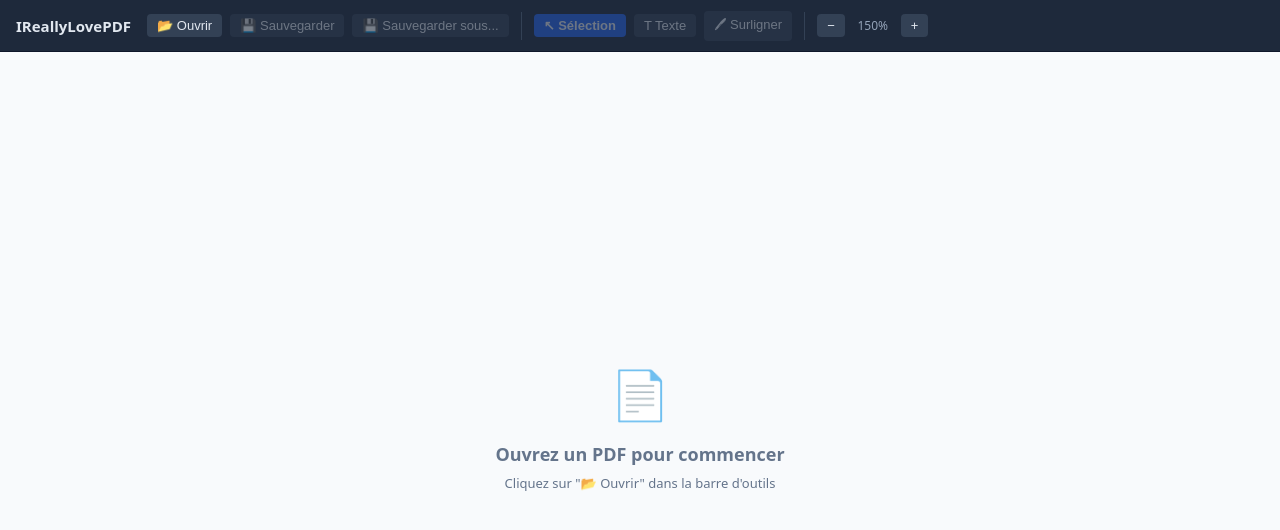
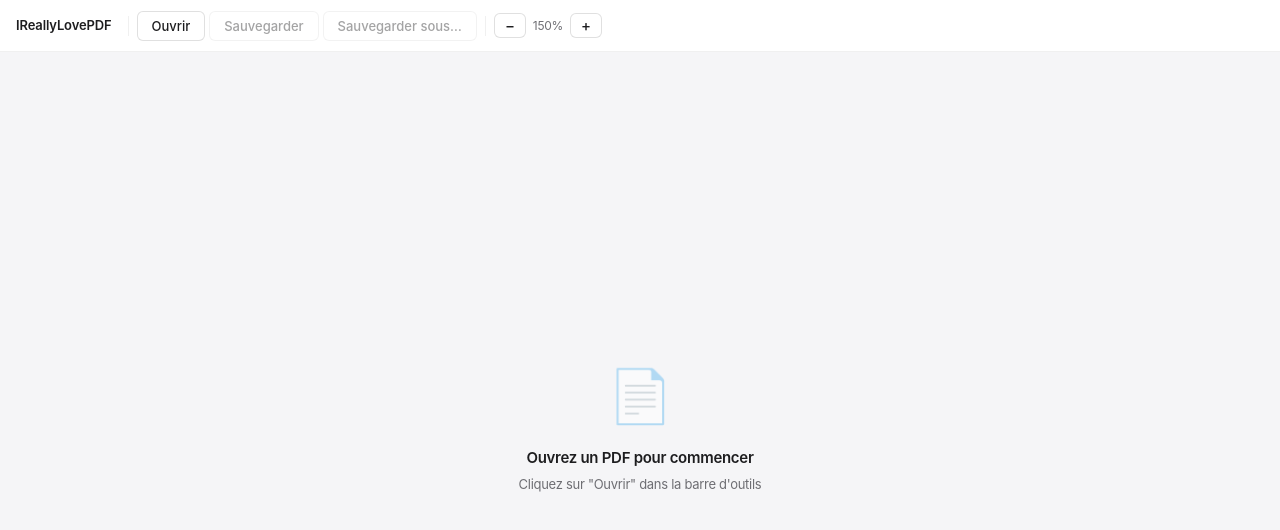
Before and after one commit to AmelienLS/IReallyLovePDF, a React (Vite) app: page / in a window 1280 px wide. Shown: the top 530 px of the page. Built offline with nearby package versions, Linux system fonts and the light colour scheme.

Commit message:
0.2.0 feat(ui): apply Apple HIG design system

```diff
--- a/src/App.tsx
+++ b/src/App.tsx
@@ -9,37 +9,37 @@ export default function App() {
   const { docRef, loading, error } = usePdfLoader(rawBytes);
 
   return (
-    <div
-      style={{
-        display: "flex",
-        flexDirection: "column",
-        height: "100vh",
-        fontFamily: "system-ui, sans-serif",
-        overflow: "hidden",
-      }}
-    >
+    <div style={{ display: "flex", flexDirection: "column", height: "100vh", overflow: "hidden" }}>
       <Toolbar />
 
-      {loading && (
-        <div style={centerStyle}>Chargement du PDF...</div>
-      )}
+      {loading && <Center><Spinner /></Center>}
 
       {error && (
-        <div style={{ ...centerStyle, color: "#ef4444" }}>
+        <Center>
+          <div style={{
+            background: "var(--red-bg)",
+            color: "var(--red)",
+            borderRadius: "var(--radius-md)",
+            padding: "12px 20px",
+            fontSize: 13,
+          }}>
             Erreur : {error}
           </div>
+        </Center>
       )}
 
       {!loading && !error && !rawBytes && (
-        <div style={centerStyle}>
-          <div style={{ textAlign: "center", color: "#64748b" }}>
-            <div style={{ fontSize: 48, marginBottom: 16 }}>📄</div>
-            <div style={{ fontSize: 18, fontWeight: 600 }}>Ouvrez un PDF pour commencer</div>
-            <div style={{ fontSize: 13, marginTop: 8 }}>
-              Cliquez sur "📂 Ouvrir" dans la barre d'outils
+        <Center>
+          <div style={{ textAlign: "center", color: "var(--text-tertiary)" }}>
+            <div style={{ fontSize: 52, marginBottom: 12, opacity: 0.5 }}>📄</div>
+            <div style={{ fontSize: 15, fontWeight: 600, color: "var(--text-primary)", marginBottom: 6 }}>
+              Ouvrez un PDF pour commencer
+            </div>
+            <div style={{ fontSize: 13, color: "var(--text-secondary)" }}>
+              Cliquez sur "Ouvrir" dans la barre d'outils
             </div>
           </div>
-        </div>
+        </Center>
       )}
 
       {!loading && !error && rawBytes && docRef.current && (
@@ -52,10 +52,32 @@ export default function App() {
   );
 }
 
-const centerStyle: React.CSSProperties = {
+function Center({ children }: { children: React.ReactNode }) {
+  return (
+    <div style={{
       flex: 1,
       display: "flex",
       alignItems: "center",
       justifyContent: "center",
-  background: "#f8fafc",
-};
+      background: "var(--bg-window)",
+    }}>
+      {children}
+    </div>
+  );
+}
+
+function Spinner() {
+  return (
+    <div style={{ display: "flex", flexDirection: "column", alignItems: "center", gap: 12 }}>
+      <div style={{
+        width: 20, height: 20,
+        border: "2px solid var(--border)",
+        borderTop: "2px solid var(--accent)",
+        borderRadius: "50%",
+        animation: "spin 0.8s linear infinite",
+      }} />
+      <span style={{ fontSize: 13, color: "var(--text-secondary)" }}>Chargement…</span>
+      <style>{`@keyframes spin { to { transform: rotate(360deg); } }`}</style>
+    </div>
+  );
+}
--- a/src/components/layout/Toolbar.tsx
+++ b/src/components/layout/Toolbar.tsx
@@ -10,9 +10,8 @@ export function Toolbar() {
   const setZoom = usePdfStore((s) => s.setZoom);
   const loadFile = usePdfStore((s) => s.loadFile);
   const isDirty = usePdfStore((s) => s.isDirty);
+  const pageCount = usePdfStore((s) => s.pageOrder.length);
   const { doSave } = useSaveDocument();
-  // pageCount not directly available here, derive from pageOrder
-  const pageCount = usePdfStore((s) => s.pageOrder.length);
 
   const handleOpen = async () => {
     const selected = await open({
@@ -23,8 +22,6 @@ export function Toolbar() {
     const path = typeof selected === "string" ? selected : selected[0];
     const bytes: number[] = await invoke("open_pdf", { path });
     const uint8 = new Uint8Array(bytes);
-    // We need page count before loading into store — let PDF.js tell us via the loader
-    // Temporarily load to get page count
     const { pdfjs } = await import("../../lib/pdfjs");
     const doc = await pdfjs.getDocument({ data: uint8.slice() }).promise;
     const count = doc.numPages;
@@ -32,116 +29,138 @@ export function Toolbar() {
     loadFile(path, uint8, count);
   };
 
+  const tools = [
+    { id: "select"    as const, label: "Sélection",  icon: "↖" },
+    { id: "text"      as const, label: "Texte",       icon: "T" },
+    { id: "highlight" as const, label: "Surligner",   icon: "✦" },
+  ];
+
   return (
-    <div
-      style={{
-        height: 52,
-        background: "#1e293b",
+    <div style={{
+      height: "var(--titlebar-height)",
+      background: "var(--bg-card)",
+      borderBottom: "0.5px solid var(--separator)",
       display: "flex",
       alignItems: "center",
-        gap: 8,
+      gap: 6,
       padding: "0 16px",
       flexShrink: 0,
-        borderBottom: "1px solid #0f172a",
-      }}
-    >
-      <span style={{ color: "#e2e8f0", fontWeight: 700, fontSize: 15, marginRight: 8 }}>
+    }}>
+      <span style={{
+        fontSize: 13,
+        fontWeight: 600,
+        color: "var(--text-primary)",
+        marginRight: 8,
+        letterSpacing: "-0.01em",
+      }}>
         IReallyLovePDF
       </span>
 
-      <ToolbarBtn onClick={handleOpen} label="📂 Ouvrir" />
-      <ToolbarBtn
+      <Sep />
+
+      {/* File actions */}
+      <div style={{ display: "flex", gap: 4 }}>
+        <button className="btn-secondary" onClick={handleOpen}>
+          Ouvrir
+        </button>
+        <button
+          className="btn-secondary"
           onClick={() => doSave(false)}
-        label={isDirty ? "💾 Sauvegarder*" : "💾 Sauvegarder"}
           disabled={pageCount === 0}
-        highlight={isDirty}
-      />
-      <ToolbarBtn
+          style={isDirty ? { color: "var(--accent)" } : {}}
+        >
+          {isDirty ? "Sauvegarder •" : "Sauvegarder"}
+        </button>
+        <button
+          className="btn-secondary"
           onClick={() => doSave(true)}
-        label="💾 Sauvegarder sous..."
           disabled={pageCount === 0}
-      />
+        >
+          Sauvegarder sous…
+        </button>
+      </div>
 
-      <div style={{ width: 1, height: 28, background: "#334155", margin: "0 4px" }} />
+      {pageCount > 0 && (
+        <>
+          <Sep />
 
-      {(["select", "text", "highlight"] as const).map((mode) => (
-        <ToolbarBtn
-          key={mode}
-          onClick={() => setToolMode(mode)}
-          label={
-            mode === "select" ? "↖ Sélection" : mode === "text" ? "T Texte" : "🖊 Surligner"
-          }
-          active={toolMode === mode}
-          disabled={pageCount === 0}
-        />
+          {/* Tool mode — tab-bar style */}
+          <div style={{
+            display: "flex",
+            background: "var(--bg-grouped)",
+            borderRadius: "var(--radius-md)",
+            padding: 3,
+            gap: 2,
+          }}>
+            {tools.map(({ id, label, icon }) => (
+              <button
+                key={id}
+                onClick={() => setToolMode(id)}
+                style={{
+                  background: toolMode === id ? "var(--accent)" : "transparent",
+                  color: toolMode === id ? "#fff" : "var(--text-secondary)",
+                  borderRadius: "var(--radius-sm)",
+                  padding: "4px 12px",
+                  fontSize: 12,
+                  fontWeight: 500,
+                  border: "none",
+                  boxShadow: toolMode === id ? "0 1px 3px rgba(0,0,0,0.12)" : "none",
+                  transition: "all 0.15s ease",
+                  gap: 5,
+                }}
+              >
+                <span style={{ fontSize: 11 }}>{icon}</span> {label}
+              </button>
             ))}
+          </div>
+        </>
+      )}
 
-      <div style={{ width: 1, height: 28, background: "#334155", margin: "0 4px" }} />
+      <Sep />
 
+      {/* Zoom */}
+      <div style={{ display: "flex", alignItems: "center", gap: 4 }}>
         <button
+          className="btn-secondary"
+          style={{ padding: "4px 10px", fontSize: 15, lineHeight: 1 }}
           onClick={() => setZoom(zoom - 0.25)}
           disabled={zoom <= 0.5}
-        style={btnStyle}
         >
           −
         </button>
-      <span style={{ color: "#94a3b8", fontSize: 12, minWidth: 40, textAlign: "center" }}>
+        <span style={{ fontSize: 12, color: "var(--text-secondary)", minWidth: 36, textAlign: "center" }}>
           {Math.round(zoom * 100)}%
         </span>
         <button
+          className="btn-secondary"
+          style={{ padding: "4px 10px", fontSize: 15, lineHeight: 1 }}
           onClick={() => setZoom(zoom + 0.25)}
           disabled={zoom >= 3}
-        style={btnStyle}
         >
           +
         </button>
+      </div>
 
       {pageCount > 0 && (
-        <span style={{ color: "#64748b", fontSize: 11, marginLeft: "auto" }}>
+        <span style={{
+          marginLeft: "auto",
+          fontSize: 11,
+          color: "var(--text-tertiary)",
+        }}>
           {pageCount} page{pageCount > 1 ? "s" : ""}
-          {isDirty ? " · non sauvegardé" : ""}
         </span>
       )}
     </div>
   );
 }
 
-const btnStyle: React.CSSProperties = {
-  background: "#334155",
-  border: "none",
-  borderRadius: 4,
-  color: "#e2e8f0",
-  padding: "4px 10px",
-  cursor: "pointer",
-  fontSize: 13,
-};
-
-function ToolbarBtn({
-  onClick,
-  label,
-  active,
-  disabled,
-  highlight,
-}: {
-  onClick: () => void;
-  label: string;
-  active?: boolean;
-  disabled?: boolean;
-  highlight?: boolean;
-}) {
+function Sep() {
   return (
-    <button
-      onClick={onClick}
-      disabled={disabled}
-      style={{
-        ...btnStyle,
-        background: active ? "#2563eb" : highlight ? "#b45309" : "#334155",
-        opacity: disabled ? 0.4 : 1,
-        cursor: disabled ? "default" : "pointer",
-        fontWeight: active ? 600 : 400,
-      }}
-    >
-      {label}
-    </button>
+    <div style={{
+      width: 1, height: 20,
+      background: "var(--separator)",
+      margin: "0 2px",
+      flexShrink: 0,
+    }} />
   );
 }
--- a/src/components/viewer/EditOverlay.tsx
+++ b/src/components/viewer/EditOverlay.tsx
@@ -15,10 +15,9 @@ export function EditOverlay({ edit, scale, pageHeightPt }: Props) {
 
   const r = edit.originalRect;
   const left = r.x * scale;
-  const bottom = r.y * scale;
-  const top = pageHeightPt * scale - bottom - r.height * scale;
+  const top = pageHeightPt * scale - (r.y + r.height) * scale;
   const width = Math.max(r.width * scale, 80);
-  const fontSize = Math.max(r.height * scale * 0.9, 8);
+  const fontSize = Math.max(r.height * scale * 0.88, 8);
 
   useEffect(() => {
     textareaRef.current?.focus();
@@ -31,9 +30,7 @@ export function EditOverlay({ edit, scale, pageHeightPt }: Props) {
   };
 
   const handleKey = (e: React.KeyboardEvent) => {
-    if (e.key === "Escape") {
-      removeEdit(edit.id);
-    }
+    if (e.key === "Escape") removeEdit(edit.id);
     e.stopPropagation();
   };
 
@@ -50,16 +47,18 @@ export function EditOverlay({ edit, scale, pageHeightPt }: Props) {
         width,
         minHeight: r.height * scale + 4,
         fontSize,
-        fontFamily: "Helvetica, Arial, sans-serif",
-        border: "2px solid #2563eb",
-        background: "rgba(255,255,255,0.95)",
-        padding: "1px 2px",
+        fontFamily: "var(--font-sans)",
+        border: "1.5px solid var(--accent)",
+        background: "var(--bg-card)",
+        borderRadius: "var(--radius-sm)",
+        padding: "2px 4px",
         resize: "both",
         zIndex: 20,
         outline: "none",
-        lineHeight: 1.2,
+        lineHeight: 1.3,
         color: `rgb(${(edit.color[0] * 255).toFixed()},${(edit.color[1] * 255).toFixed()},${(edit.color[2] * 255).toFixed()})`,
-        boxShadow: "0 0 0 3px rgba(37,99,235,0.2)",
+        boxShadow: "0 0 0 3px var(--accent-light)",
+        userSelect: "text",
       }}
     />
   );
--- /dev/null
+++ b/src/index.css
@@ -0,0 +1,165 @@
+/* ── Apple HIG Design Tokens ─────────────────────────────────── */
+:root {
+  /* Backgrounds */
+  --bg-window:   #f5f5f7;
+  --bg-sidebar:  rgba(245, 245, 247, 0.85);
+  --bg-content:  #ffffff;
+  --bg-card:     #ffffff;
+  --bg-card-hover: #fafafa;
+  --bg-input:    #ffffff;
+  --bg-grouped:  #f2f2f7;
+
+  /* Text */
+  --text-primary:   #1d1d1f;
+  --text-secondary: #6e6e73;
+  --text-tertiary:  #aeaeb2;
+  --text-label:     #3a3a3c;
+
+  /* Borders & separators */
+  --border:       rgba(0, 0, 0, 0.08);
+  --border-input: rgba(0, 0, 0, 0.12);
+  --separator:    rgba(0, 0, 0, 0.06);
+
+  /* Accent */
+  --accent:       #007aff;
+  --accent-hover: #0066d6;
+  --accent-light: rgba(0, 122, 255, 0.08);
+
+  /* Semantic */
+  --green:      #34c759;
+  --green-bg:   rgba(52, 199, 89, 0.1);
+  --orange:     #ff9500;
+  --orange-bg:  rgba(255, 149, 0, 0.1);
+  --red:        #ff3b30;
+  --red-bg:     rgba(255, 59, 48, 0.1);
+
+  /* Typography */
+  --font-sans: -apple-system, BlinkMacSystemFont, "SF Pro Text", "SF Pro Display",
+               "Helvetica Neue", Arial, sans-serif;
+  --font-mono: "SF Mono", SFMono-Regular, ui-monospace, Menlo, monospace;
+
+  /* Radii */
+  --radius-sm: 6px;
+  --radius-md: 10px;
+  --radius-lg: 14px;
+
+  /* Shadows */
+  --shadow-card:    0 0.5px 1px rgba(0,0,0,0.04), 0 1px 3px rgba(0,0,0,0.06);
+  --shadow-popover: 0 4px 20px rgba(0,0,0,0.12);
+
+  /* Layout */
+  --titlebar-height: 52px;
+  --sidebar-width:   220px;
+}
+
+@media (prefers-color-scheme: dark) {
+  :root {
+    --bg-window:   #1c1c1e;
+    --bg-sidebar:  rgba(28, 28, 30, 0.9);
+    --bg-content:  #2c2c2e;
+    --bg-card:     #2c2c2e;
+    --bg-card-hover: #3a3a3c;
+    --bg-input:    #3a3a3c;
+    --bg-grouped:  #1c1c1e;
+
+    --text-primary:   #f5f5f7;
+    --text-secondary: #98989d;
+    --text-tertiary:  #636366;
+    --text-label:     #d1d1d6;
+
+    --border:       rgba(255,255,255,0.08);
+    --border-input: rgba(255,255,255,0.12);
+    --separator:    rgba(255,255,255,0.06);
+
+    --accent:       #0a84ff;
+    --accent-hover: #409cff;
+    --accent-light: rgba(10, 132, 255, 0.15);
+
+    --shadow-card:    0 0.5px 1px rgba(0,0,0,0.2), 0 1px 3px rgba(0,0,0,0.3);
+  }
+}
+
+/* ── Reset & Base ────────────────────────────────────────────── */
+*, *::before, *::after { box-sizing: border-box; margin: 0; padding: 0; }
+
+html, body, #root {
+  height: 100%;
+  overflow: hidden;
+}
+
+body {
+  font-family: var(--font-sans);
+  font-size: 13px;
+  line-height: 1.47059;
+  letter-spacing: -0.022em;
+  color: var(--text-primary);
+  background: var(--bg-window);
+  -webkit-font-smoothing: antialiased;
+  -moz-osx-font-smoothing: grayscale;
+  user-select: none;
+}
+
+/* ── Scrollbars ──────────────────────────────────────────────── */
+::-webkit-scrollbar { width: 8px; }
+::-webkit-scrollbar-track { background: transparent; }
+::-webkit-scrollbar-thumb {
+  background: rgba(0,0,0,0.15);
+  border-radius: 4px;
+  border: 2px solid transparent;
+  background-clip: padding-box;
+}
+@media (prefers-color-scheme: dark) {
+  ::-webkit-scrollbar-thumb { background: rgba(255,255,255,0.2); }
+}
+
+/* ── Buttons ─────────────────────────────────────────────────── */
+button {
+  font-family: var(--font-sans);
+  font-size: 13px;
+  font-weight: 500;
+  border: none;
+  border-radius: var(--radius-sm);
+  padding: 6px 14px;
+  cursor: default;
+  display: inline-flex;
+  align-items: center;
+  gap: 6px;
+  transition: all 0.15s ease;
+  white-space: nowrap;
+}
+button:disabled { opacity: 0.4; pointer-events: none; }
+
+.btn-primary {
+  background: var(--accent);
+  color: #fff;
+}
+.btn-primary:hover { background: var(--accent-hover); }
+
+.btn-secondary {
+  background: var(--bg-input);
+  color: var(--text-primary);
+  border: 1px solid var(--border-input);
+}
+.btn-secondary:hover { background: var(--bg-card-hover); }
+
+.btn-active {
+  background: var(--accent);
+  color: #fff;
+}
+
+/* ── Inputs ──────────────────────────────────────────────────── */
+input, textarea, select {
+  font-family: var(--font-sans);
+  font-size: 13px;
+  color: var(--text-primary);
+  background: var(--bg-input);
+  border: 1px solid var(--border-input);
+  border-radius: var(--radius-sm);
+  padding: 6px 10px;
+  outline: none;
+  transition: border-color 0.2s ease, box-shadow 0.2s ease;
+}
+input:focus, textarea:focus, select:focus {
+  border-color: var(--accent);
+  box-shadow: 0 0 0 3px var(--accent-light);
+}
--- a/src/main.tsx
+++ b/src/main.tsx
@@ -1,5 +1,6 @@
 import React from "react";
 import ReactDOM from "react-dom/client";
+import "./index.css";
 import App from "./App";
 
 ReactDOM.createRoot(document.getElementById("root") as HTMLElement).render(
```
Also changed, not shown: src/components/sidebar/PageThumbnail.tsx (+18 -12 lines), src/components/sidebar/PageThumbnailList.tsx (+29 -24 lines), src/components/viewer/AnnotationLayer.tsx (+30 -38 lines), src/components/viewer/PageRenderer.tsx (+30 -58 lines), src/components/viewer/PdfViewer.tsx (+10 -12 lines), 2 other files (tests, documents, lock files or other folders). Lines whose indentation alone changed are shown as unchanged.
